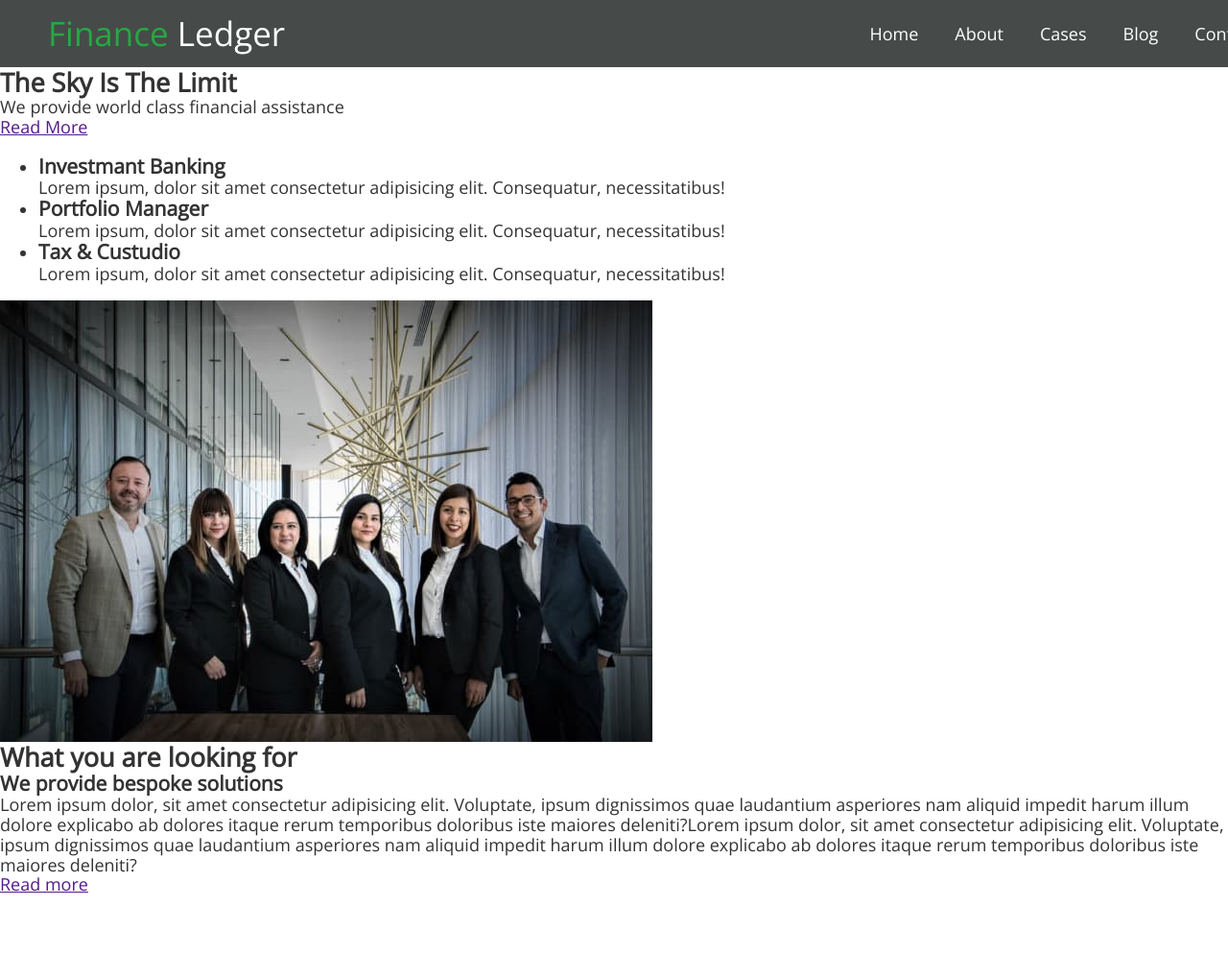
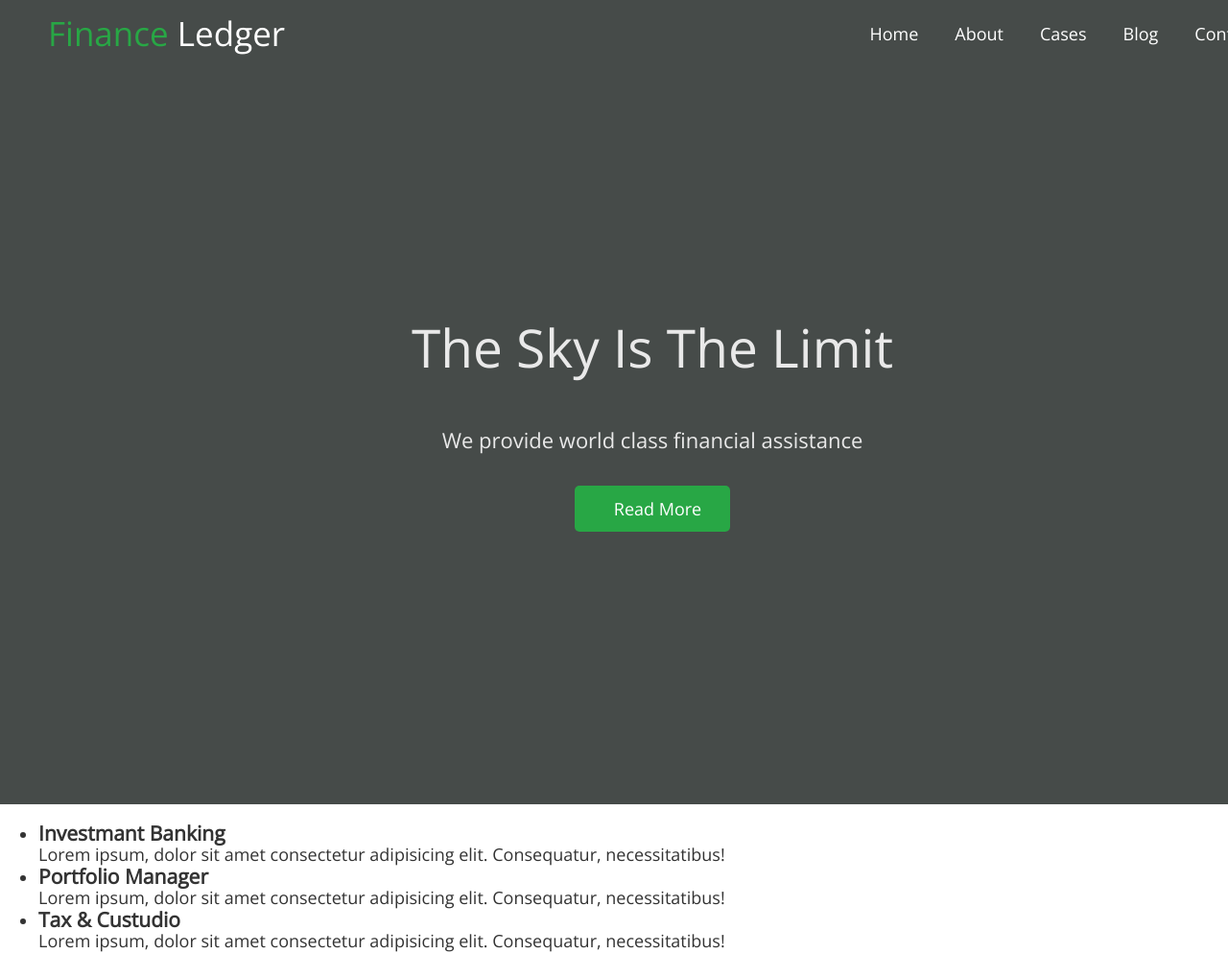
Before and after one commit to victorpalagitskyi/fson-67-cossacs, a plain HTML site: page index.html in a window 1280 px wide. Shown: the top 994 px of the page at 96% size. Before the commit the page ends 933 px from the top, so only its background shows below. Drawn offline with nearby package versions, Linux system fonts and the light colour scheme.

Commit message:
hero style

```diff
--- a/css/style.css
+++ b/css/style.css
@@ -99,3 +99,41 @@ address {
   display: flex;
   align-items: center;
 }
+
+/* HERO */
+
+.hero{
+ background-color: rgb(70, 75, 73);
+
+ padding-top: 259px;
+ padding-bottom: 284px;
+ text-align: center;
+}
+
+.hero-title{
+    font-weight: 300;
+    font-size: 55px;
+    line-height: 1.2;
+    color: #E9E9E9;
+
+    margin-bottom: 45px;
+}
+
+.hero-text{
+    font-size: 22px;
+    line-height: 1.67;
+    color: #E9E9E9;
+
+    margin-bottom: 29px;
+}
+
+.hero-btn{
+    background-color: var(--accent-color);
+    border-radius: 5px;
+
+    line-height: 1.56;
+    color: var(--secondary-text-color);
+
+    padding: 10px 30px 10px 41px;
+    display: inline-block;
+}
--- a/index.html
+++ b/index.html
@@ -56,10 +56,14 @@
 
     <!-- Main content -->
     <main>
-      <section>
-        <h1 class="hero-title">The Sky Is The Limit</h1>
-        <p>We provide world class financial assistance</p>
-        <a href="">Read More</a>
+      <!-- hero -->
+      <section class="hero">
+
+        <div class="container">
+          <h1 class="hero-title">The Sky Is The Limit</h1>
+          <p class="hero-text">We provide world class financial assistance</p>
+          <a class="hero-btn link" href="">Read More</a>
+        </div>
       </section>
 
       <!-- about -->
```
